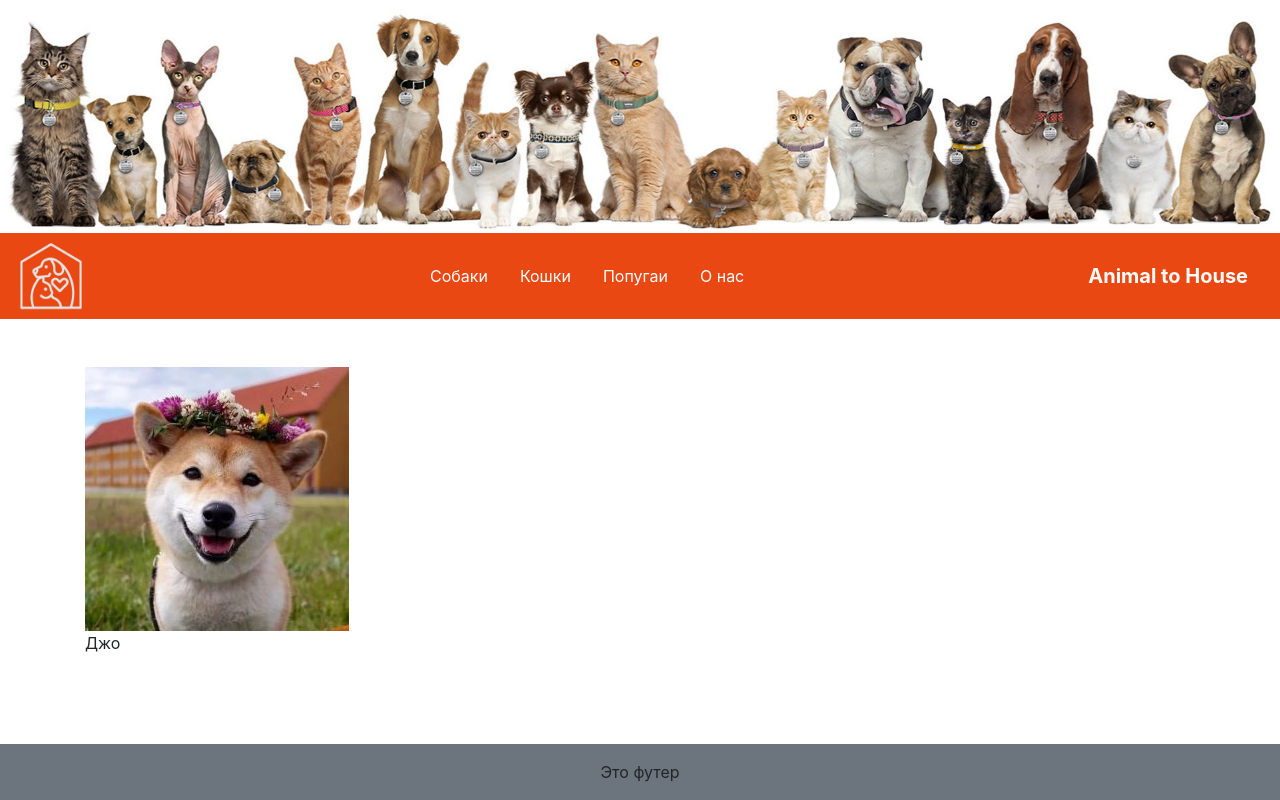
After one commit to Programmer38rus/animal_to_house, a Django app: page /base/1 in a window 1280 px wide. The commit adds this page. Run offline with Django 3.2, Linux system fonts and the light colour scheme; data comes from the database, SQL or seed files in the repository; some libraries are stand-ins or nearby versions.

Commit message:
New repo

```diff
--- a/animal_shelter/models.py
+++ b/animal_shelter/models.py
@@ -1,7 +1,15 @@
 from django.db import models
 from datetime import datetime
 
+
 # Create your models here.
+class Kind(models.Model):
+    name = models.CharField(max_length=50, verbose_name="Вид", null=True, blank=True)
+
+    def __str__(self):
+        return self.name
+
+
 class Pet(models.Model):
     name = models.CharField(max_length=13, verbose_name='Кличка')
     description = models.TextField(verbose_name='О питомце')
@@ -9,20 +17,20 @@ class Pet(models.Model):
     face = models.ImageField(upload_to='pets_foto', blank=True, verbose_name="Фотография")
     birth_data = models.DateField(blank=True, null=True, verbose_name='Дата рождения')
 
-    DOG = 'Dog'
-    CAT = 'Cat'
-    PARROT = 'Parrot'
+    MALE = 'Мальчик'
+    FEMALE = 'Девочка'
+    GENDER = [(MALE, "Мальчик"), (FEMALE, "Девочка"), ]
 
-    KIND = [(DOG, "Dog"), (CAT, "Cat"), (PARROT, "Parrot"),]
+    gender = models.CharField(max_length=10, choices=GENDER, verbose_name='Пол', null=True)
 
-    kind = models.CharField(max_length=10, choices=KIND, null=True, verbose_name='Вид')
+    kind = models.ForeignKey(Kind, on_delete=models.CASCADE, null=True, blank=True, verbose_name="Вид")
 
     @property
     def age(self):
         age = int((datetime.now().date() - self.birth_data).days / 31)
 
         if age < 12:
-            month = (2,3,4,)
+            month = (2, 3, 4,)
             if age == 1:
                 return f'{age} месяц'
             elif age in month:
@@ -42,6 +50,5 @@ class Pet(models.Model):
             elif last_simbol not in year2 and age in exception:
                 return f'{age} лет'
 
-
     def __str__(self):
         return self.name
--- a/animal_shelter/static/css/main.css
+++ b/animal_shelter/static/css/main.css
@@ -1,12 +1,12 @@
 #logo {
-    position: relative;
     width: 70px;
     left: 15px;
-    /*background-size: contain;*/
-    /*background-color: white;*/
-    color: white;
 }
 
 .navbar {
     background-color: rgb(234, 72, 19);
 }
+
+#hh {
+    background-color: black;
+}
--- /dev/null
+++ b/animal_shelter/templates/base2.html
@@ -0,0 +1,18 @@
+{% extends 'for_base/top.html' %}
+{% block contant %}
+        <div class="mt-5">
+            <div>
+                <img src="{{ media }}{{ object.face }}" alt="">
+            </div>
+            <div>
+
+            </div>
+        </div>
+        <div>
+
+        </div>
+
+
+
+        {{ object }}
+{% endblock %}
--- a/animal_shelter/templates/for_base/top.html
+++ b/animal_shelter/templates/for_base/top.html
@@ -9,13 +9,37 @@
     <title>Animal to House</title>
 </head>
 <body>
+        <div id="carousel1" class="carousel slide carousel-fade" data-ride="carousel">
+          <div class="carousel-inner">
+            <div class="carousel-item active">
+                <img src="{% static 'carousel/5.jpg' %}" class="d-block w-100" alt="one">
+            </div>
+            <div class="carousel-item">
+              <img src="{% static 'carousel/6.jpg' %}" class="d-block w-100" alt="two">
+            </div>
+            <div class="carousel-item">
+              <img src="{% static 'carousel/4.jpg' %}" class="d-block w-100" alt="three">
+            </div>
+          </div>
+        </div>
     <nav class="navbar navbar-dark">
-        <div>
-        <img id="logo" src="{% static 'icons/pet-house.png' %}" alt="Logo">
-        <a class="navbar-brand font-weight-bold" href="#">Animal to House</a>
-        </div>
+            <img id="logo" src="{% static 'icons/pet-house.png' %}" alt="Logo">
+              <div class="navbar ">
+                  <a class="text-white nav-item nav-link" href="">Собаки</a>
+                  <a class="text-white nav-item nav-link" href="">Кошки</a>
+                  <a class="text-white nav-item nav-link" href="">Попугаи</a>
+                  <a class="text-white nav-item nav-link" href="">О нас</a>
+              </div>
+            <a class="navbar-brand font-weight-bold" href="http://localhost:8000/base/">Animal to House</a>
     </nav>
+    <div class="container">
     {% block contant %}
-    {% endblock %}
+{% endblock %}
+    </div>
+    <footer class="page-footer font-small blue bg-secondary fixed-bottom">
+        <div class="footer-copyright text-center py-3">Это футер</div>
+    </footer>
+    <script src="{% static 'js/jquery-3.5.1.slim.min.js' %}"></script>
+    <script src="{% static 'js/bootstrap.min.js' %}"></script>
 </body>
 </html>
--- a/animal_shelter/urls.py
+++ b/animal_shelter/urls.py
@@ -1,12 +1,13 @@
 # from django.contrib import admin
 from django.urls import path
 # Импортируем Class-base view
-from .views import PetsList
+from .views import PetsList, PetsDetailView
 
 #Модули для МЕДИА файлов
 from django.conf import settings
 from django.conf.urls.static import static
 
 urlpatterns = [
-    path('base/', PetsList.as_view())
+    path('base/', PetsList.as_view()),
+    path('base/<int:pk>', PetsDetailView.as_view(), name='pet-detail'),
 ] + static(settings.MEDIA_URL, document_root=settings.MEDIA_ROOT)
--- a/animal_shelter/views.py
+++ b/animal_shelter/views.py
@@ -1,9 +1,24 @@
 from django.shortcuts import render
 from .models import Pet
-from django.views.generic import ListView
+from django.views.generic import (
+    ListView,
+    DetailView,
+)
+
+
 # Create your views here.
 
 class PetsList(ListView):
     model = Pet
     template_name = 'base.html'
     context_object_name = 'Pets'
+
+
+class PetsDetailView(DetailView):
+    model = Pet
+    template_name = 'base2.html'
+
+    def get_context_data(self, **kwargs):
+        context = super().get_context_data(**kwargs)
+        # context['pet'] = Pet.objects.all()
+        return context
--- a/animal_to_house/settings.py
+++ b/animal_to_house/settings.py
@@ -116,6 +116,7 @@ USE_L10N = True
 
 USE_TZ = True
 
+DEFAULT_CHARSET = 'utf-8'
 
 # Static files (CSS, JavaScript, Images)
 # https://docs.djangoproject.com/en/3.1/howto/static-files/
```
Also changed, not shown: animal_shelter/admin.py (+8 -1 lines), animal_shelter/templates/base.html (+6 -4 lines), animal_shelter/migrations/0001_initial.py, animal_shelter/migrations/0002_pet_kind.py (deleted).
